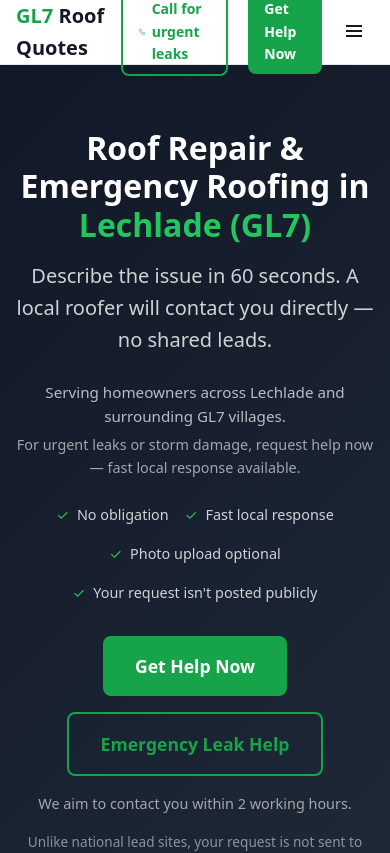
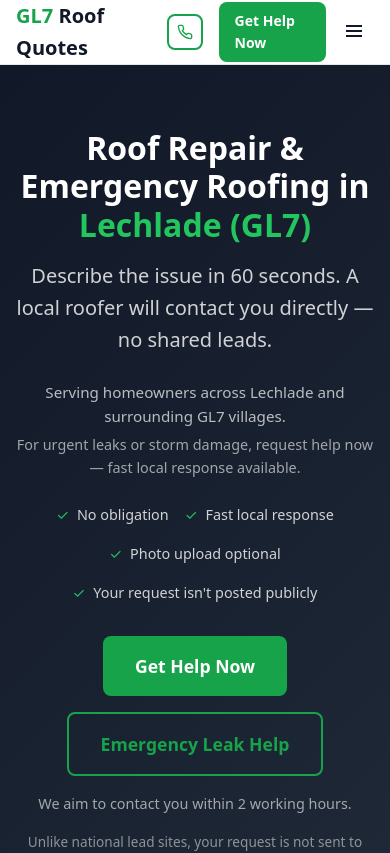
Before and after one commit to jpoynton25-dotcom/gl7-roof-quotes, a React (Vite) app: page / in a window 390 px wide. Shown: the top 853 px of the page. Built offline with nearby package versions, Linux system fonts and the light colour scheme.

Commit message:
Fix: improve mobile header and sticky banner buttons
- Hide call button text on mobile, show only phone icon
- Reduce sticky banner padding and button size for cleaner look
- Adjust footer padding for sticky banner

```diff
--- a/src/index.css
+++ b/src/index.css
@@ -41,11 +41,18 @@ a:hover { text-decoration: underline; }
 .nav a { color: var(--text); font-weight: 500; }
 .nav a:hover { color: var(--primary); }
 @media (min-width: 768px) { .nav { display: flex; } }
-.header-actions { display: flex; align-items: center; gap: 0.75rem; }
+.header-actions { display: flex; align-items: center; gap: 0.5rem; }
+@media (min-width: 768px) { .header-actions { gap: 0.75rem; } }
 .phone-link { display: none; color: var(--text-muted); font-size: 0.9rem; }
 @media (min-width: 640px) { .phone-link { display: block; } }
 .mobile-menu-btn { background: none; border: none; padding: 0.5rem; cursor: pointer; color: var(--text); }
 @media (min-width: 768px) { .mobile-menu-btn { display: none; } }
+/* Hide call button text on mobile, show only icon */
+@media (max-width: 767px) {
+  .header-actions .btn-outline.btn-sm { padding: 0.5rem; margin-right: 0; }
+  .header-actions .btn-outline.btn-sm svg { margin-right: 0; }
+  .header-actions .call-text { display: none; }
+}
 .mobile-nav { display: none; border-top: 1px solid var(--border); padding: 1rem; background: var(--bg); }
 .mobile-nav.open { display: block; }
 .mobile-nav a { display: block; padding: 0.75rem 0; color: var(--text); border-bottom: 1px solid var(--border); }
@@ -154,12 +161,12 @@ a:hover { text-decoration: underline; }
 .cta-section h2 { margin-bottom: 0.75rem; }
 .cta-section p { color: var(--text-muted); margin-bottom: 1.5rem; }
 .cta-buttons { display: flex; flex-wrap: wrap; justify-content: center; gap: 1rem; }
-.mobile-sticky { display: none; position: fixed; bottom: 0; left: 0; right: 0; background: var(--bg); border-top: 1px solid var(--border); padding: 0.75rem 1rem; padding-bottom: calc(0.75rem + env(safe-area-inset-bottom, 0px)); z-index: 99; box-shadow: 0 -4px 12px rgba(0,0,0,0.1); animation: slideUp 0.3s ease-out; }
+.mobile-sticky { display: none; position: fixed; bottom: 0; left: 0; right: 0; background: var(--bg); border-top: 1px solid var(--border); padding: 0.625rem 1rem; padding-bottom: calc(0.625rem + env(safe-area-inset-bottom, 0px)); z-index: 99; box-shadow: 0 -2px 10px rgba(0,0,0,0.08); animation: slideUp 0.3s ease-out; }
 @keyframes slideUp { from { transform: translateY(100%); } to { transform: translateY(0); } }
 @media (max-width: 767px) { .mobile-sticky { display: block; } }
-.mobile-sticky .btn { width: 100%; font-size: 1rem; padding: 0.875rem 1.5rem; border-radius: var(--radius); }
+.mobile-sticky .btn { width: 100%; font-size: 0.95rem; padding: 0.75rem 1rem; border-radius: var(--radius); font-weight: 600; }
 /* Add padding to footer on mobile so sticky banner doesn't overlap content */
-@media (max-width: 767px) { .footer { padding-bottom: calc(4.5rem + env(safe-area-inset-bottom, 0px)); } }
+@media (max-width: 767px) { .footer { padding-bottom: calc(4rem + env(safe-area-inset-bottom, 0px)); } }
 .text-center { text-align: center; }
 .text-muted { color: var(--text-muted); }
 .mb-0 { margin-bottom: 0; }
```
